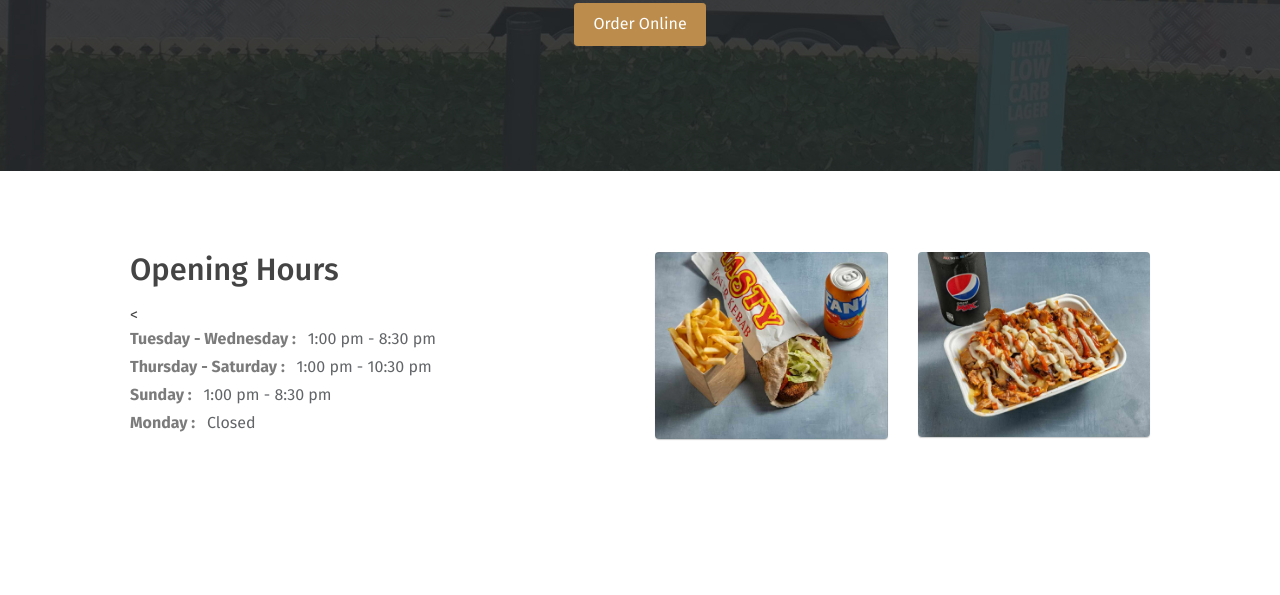
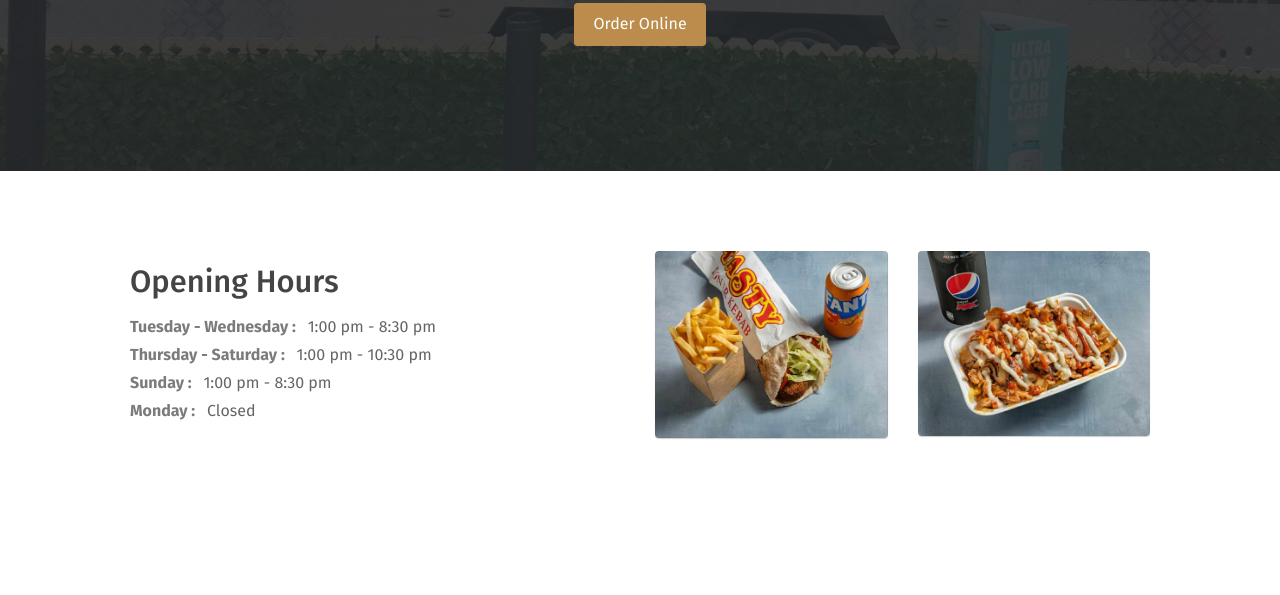
Before and after one commit to CharnwoodFoodTruck/CharnwoodFoodTruck.github.io, a website: page docs/index.html in a window 1280 px wide. Shown: the part 604-1199 px from the top of the page. Drawn offline with Linux system fonts and the light colour scheme.

Commit message:
Minor typo

```diff
--- a/docs/index.html
+++ b/docs/index.html
@@ -87,7 +87,7 @@
             <div class="row align-items-center">
                 <div class="col-md-6">
                     <h3 class="section-title">Opening Hours</h3>
-		    <<!-- p class="mb-1 font-weight-bold text-danger">Notice: We will be closed from the 17th December 2024 until the 4th February 2025.</p> -->
+		    <!-- p class="mb-1 font-weight-bold text-danger">Notice: We will be closed from the 17th December 2024 until the 4th February 2025.</p> -->
                     <p class="mb-1 font-weight-bold">Tuesday - Wednesday : <span class="font-weight-normal pl-2 text-dark">1:00 pm - 8:30 pm</span></p>
                     <p class="mb-1 font-weight-bold">Thursday - Saturday : <span class="font-weight-normal pl-2 text-dark">1:00 pm - 10:30 pm</span></p>
                     <p class="mb-1 font-weight-bold">Sunday : <span class="font-weight-normal pl-2 text-dark">1:00 pm - 8:30 pm</span></p>
```
